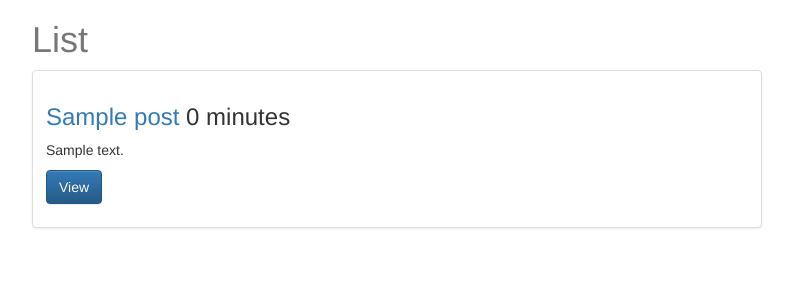
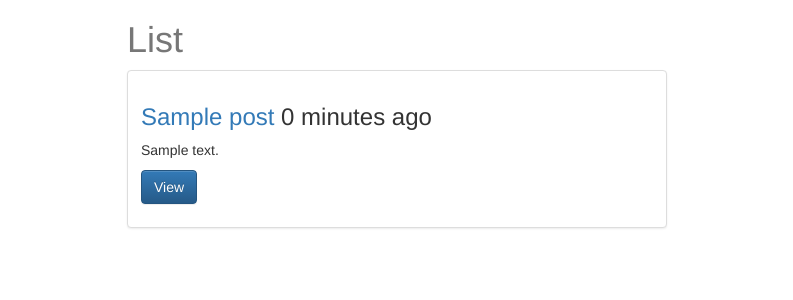
Before and after one commit to TCarmine/TryDjango19, a Django app: page /posts/ in a window 1280 px wide. Shown: the top 300 px of the page, without its empty margins (243-1036 px from the left). Run offline with Django 3.2, Linux system fonts and the light colour scheme; tables that the repository leaves empty hold one stand-in row (values such as "Sample post"); some libraries are stand-ins or nearby versions.

Commit message:
some bootstrap style to detail_lista and post create templates

```diff
--- a/src/templates/post_form.html
+++ b/src/templates/post_form.html
@@ -1,13 +1,13 @@
 {% extends "base.html" %}
 
 {% block content %}
-
+<div class='col-sm-6 col-sm-offset-3'>
   <h1>Form</h1>
 <form  method='POST' action=''>
   {# is validating data in term of security before sent it to DB #}
     {% csrf_token %}
     {{ form.as_p }}
-    <input type='submit' value='Create Post'/>
+    <input type='submit' class='btn btn-default' value='Create Post'/>
 </form>
-
+</div>
 {% endblock content %}
--- a/src/templates/post_list.html
+++ b/src/templates/post_list.html
@@ -3,7 +3,7 @@
 {% block content %}
 
 
-<div class='col-sm-8 col-sm-offset-2'>
+<div class='col-sm-6 col-sm-offset-3'>
   <h1>{{title}}</h1>
 {#  this is a comment in django <a href='{% url "posts:detail" id=obj.id %}'></a><br/> #}
 
@@ -18,7 +18,7 @@
              <div class="thumbnail">
                <!-- <img src="..." alt="..."> -->
                <div class="caption">
-                 <h3><a href='{{ obj.get_absolute_url }}'>{{ obj.title }}</a> <smal>{{ obj.timestamp|timesince }}</smal></h3>
+                 <h3><a href='{{ obj.get_absolute_url }}'>{{ obj.title }}</a> <smal>{{ obj.timestamp|timesince }} ago</smal></h3>
                  <p>{{ obj.content|linebreaks|truncatechars:120 }}</p>
                  <p><a href="{{ obj.get_absolute_url }} " class="btn btn-primary" role="button">View</a>
                </div>
```
